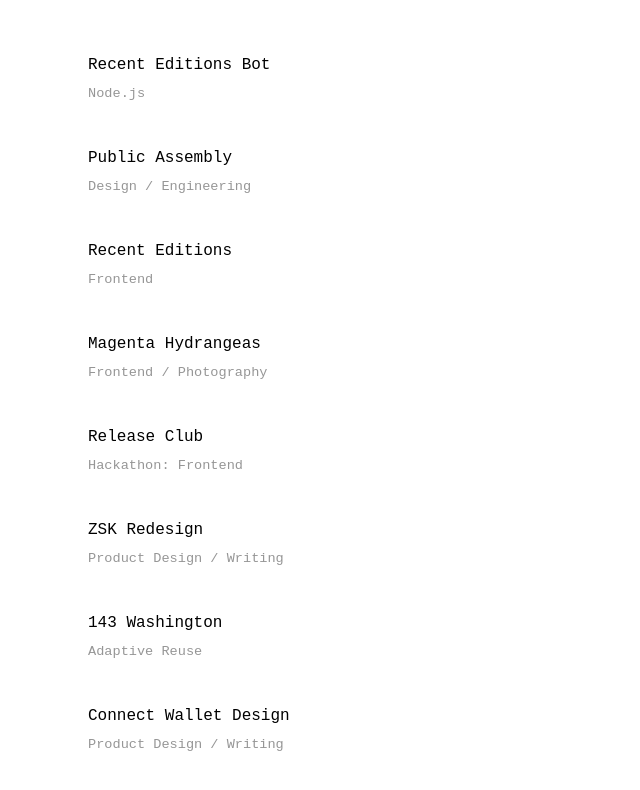
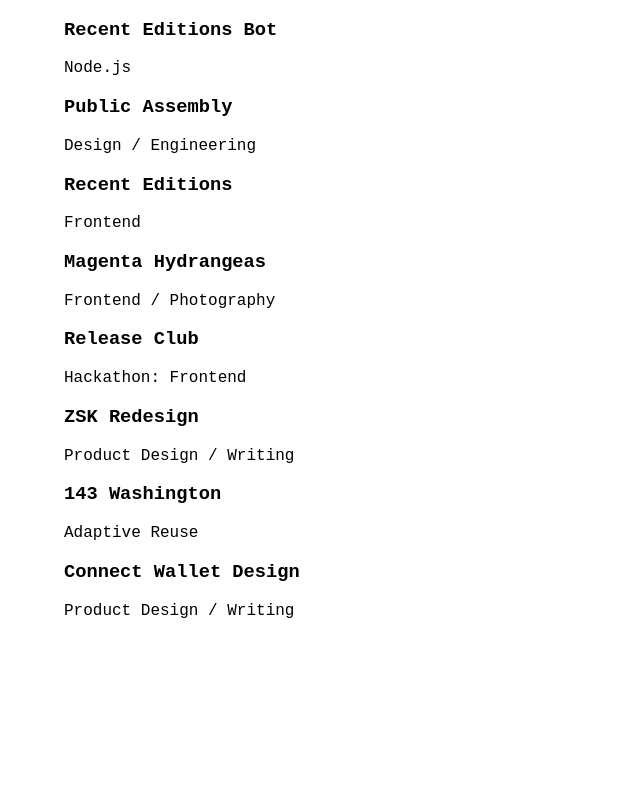
Before and after one commit to salieflewis/salief-lewis-dot-com, a Next.js app: page / in a window 1280 px wide. Shown: the top 790 px of the page, without its empty margins (0-640 px from the left). Built offline with nearby package versions, Linux system fonts and the light colour scheme; a web font is replaced by a local one.

Commit message:
move from module stylesheet

```diff
--- a/pages/components/Footer.tsx
+++ b/pages/components/Footer.tsx
@@ -1,9 +1,8 @@
 import { GithubLogo, TwitterLogo, EnvelopeSimple } from 'phosphor-react';
-import styles from '../styles/Home.module.css';
 
 export function Footer() {
   return (
-    <footer className={styles.footer}>
+    <footer className="footer">
       <a href='https://github.com/salieflewis' target='_blank'>
         <GithubLogo size={24} />
       </a>
--- a/pages/index.tsx
+++ b/pages/index.tsx
@@ -1,21 +1,20 @@
 import Head from 'next/head';
-import styles from '../styles/Home.module.css';
 
 export default function Home() {
   return (
-    <div className={styles.container}>
+    <div className='container'>
       <Head>
         <title>Salief Lewis</title>
         <meta name='description' content='Product Design & Engineering' />
         <link rel='icon' href='/favicon.ico' />
       </Head>
 
-      <main className={styles.main}>
-        <div className={styles.grid}>
+      <main className='styles.main'>
+        <div className='styles.grid'>
           <a
             href='https://twitter.com/recenteditions'
             target='_blank'
-            className={styles.card}
+            className='styles.card'
           >
             <h3>Recent Editions Bot</h3>
             <p>Node.js</p>
@@ -24,7 +23,7 @@
           <a
             href='https://public---assembly.com/'
             target='_blank'
-            className={styles.card}
+            className='styles.card'
           >
             <h3>Public Assembly</h3>
             <p>Design / Engineering</p>
@@ -33,7 +32,7 @@
           <a
             href='http://recenteditions.app/'
             target='_blank'
-            className={styles.card}
+            className='styles.card'
           >
             <h3>Recent Editions</h3>
             <p>Frontend</p>
@@ -42,7 +41,7 @@
           <a
             href='https://magenta-hydrangeas.vercel.app/'
             target='_blank'
-            className={styles.card}
+            className='styles.card'
           >
             <h3>Magenta Hydrangeas</h3>
             <p>Frontend / Photography</p>
@@ -51,7 +50,7 @@
           <a
             href='https://ethglobal.com/showcase/release-club-ymdy3'
             target='_blank'
-            className={styles.card}
+            className='styles.card'
           >
             <h3>Release Club</h3>
             <p>Hackathon: Frontend</p>
@@ -60,7 +59,7 @@
           <a
             href='https://mirror.xyz/salief.eth/gIAHwG9qR3SiDz0QJdCZaBw9uCpdngAFuOV4ndtAiko'
             target='_blank'
-            className={styles.card}
+            className='styles.card'
           >
             <h3>ZSK Redesign</h3>
             <p>Product Design / Writing</p>
@@ -69,7 +68,7 @@
           <a
             href='https://drive.google.com/file/d/1J2vvOuAengRvRxwKj2-SrJb33mVc98Ln/view'
             target='_blank'
-            className={styles.card}
+            className='styles.card'
           >
             <h3>143 Washington</h3>
             <p>Adaptive Reuse</p>
@@ -78,7 +77,7 @@
           <a
             href='https://salieflewis.notion.site/salieflewis/Connect-Wallet-Design-Exploration-e720b5c4859049cda1e998550224af80'
             target='_blank'
-            className={styles.card}
+            className='styles.card'
           >
             <h3>Connect Wallet Design</h3>
             <p>Product Design / Writing</p>
--- a/styles/Home.module.css
+++ /dev/null
@@ -1,98 +0,0 @@
-.container {
-  padding: 0 4rem;
-}
-
-.main {
-  min-height: 100vh;
-  padding: 2rem 0;
-}
-
-.footer {
-  display: flex;
-  flex: 1;
-  padding: 2rem 0;
-  border-top: 1px solid #eaeaea;
-  justify-content: flex-start;
-  align-items: center;
-}
-
-.footer a {
-  display: flex;
-  justify-content: center;
-  align-items: center;
-  flex-grow: 0.025;
-}
-
-.title a {
-  color: #8251e3;
-  text-decoration: none;
-}
-
-.title a:hover,
-.title a:focus,
-.title a:active {
-  text-decoration: underline;
-}
-
-.grid {
-  display: flex;
-  flex-direction: column;
-  max-width: 1400px;
-}
-
-.card {
-  margin: 1rem;
-  padding: 0.5rem;
-  text-align: left;
-  color: inherit;
-  text-decoration: none;
-  transition: color 0.15s ease;
-  max-width: 300px;
-}
-
-.card:hover,
-.card:focus,
-.card:active {
-  color: #8251e3;
-  border-color: #8251e3;
-}
-
-.card h3 {
-  margin: 0 0 0.75rem 0;
-  font-size: 1rem;
-  font-weight: 500;
-}
-
-.card p {
-  margin: 0;
-  font-size: .85rem;
-  color: #969696;
-}
-
-.logo {
-  height: 1em;
-  margin-left: 0.5rem;
-}
-
-@media (max-width: 600px) {
-  .grid {
-    width: 100%;
-    flex-direction: column;
-  }
-  .footer a {
-    flex-grow: 1;
-  }
-  .container {
-    padding: 0 2rem;
-  }
-}
-
-@media (prefers-color-scheme: dark) {
-  .card,
-  .footer {
-    border-color: #222;
-  }
-  .logo img {
-    filter: invert(1);
-  }
-}
--- a/styles/globals.css
+++ b/styles/globals.css
@@ -13,6 +13,95 @@
   box-sizing: border-box;
 }
 
+.container {
+  padding: 0 4rem;
+}
+
+.main {
+  min-height: 100vh;
+  padding: 2rem 0;
+}
+
+.footer {
+  display: flex;
+  flex: 1;
+  padding: 2rem 0;
+  border-top: 1px solid #eaeaea;
+  justify-content: flex-start;
+  align-items: center;
+}
+
+.footer a {
+  display: flex;
+  justify-content: center;
+  align-items: center;
+  flex-grow: 0.025;
+}
+
+.title a {
+  color: #8251e3;
+  text-decoration: none;
+}
+
+.title a:hover,
+.title a:focus,
+.title a:active {
+  text-decoration: underline;
+}
+
+.grid {
+  display: flex;
+  flex-direction: column;
+  max-width: 1400px;
+}
+
+.card {
+  margin: 1rem;
+  padding: 0.5rem;
+  text-align: left;
+  color: inherit;
+  text-decoration: none;
+  transition: color 0.15s ease;
+  max-width: 300px;
+}
+
+.card:hover,
+.card:focus,
+.card:active {
+  color: #8251e3;
+  border-color: #8251e3;
+}
+
+.card h3 {
+  margin: 0 0 0.75rem 0;
+  font-size: 1rem;
+  font-weight: 500;
+}
+
+.card p {
+  margin: 0;
+  font-size: 0.85rem;
+  color: #969696;
+}
+
+.logo {
+  height: 1em;
+  margin-left: 0.5rem;
+}
+
+@media (max-width: 600px) {
+  .grid {
+    width: 100%;
+    flex-direction: column;
+  }
+  .footer a {
+    flex-grow: 1;
+  }
+  .container {
+    padding: 0 2rem;
+  }
+}
+
 @media (prefers-color-scheme: dark) {
   html {
     color-scheme: dark;
```
